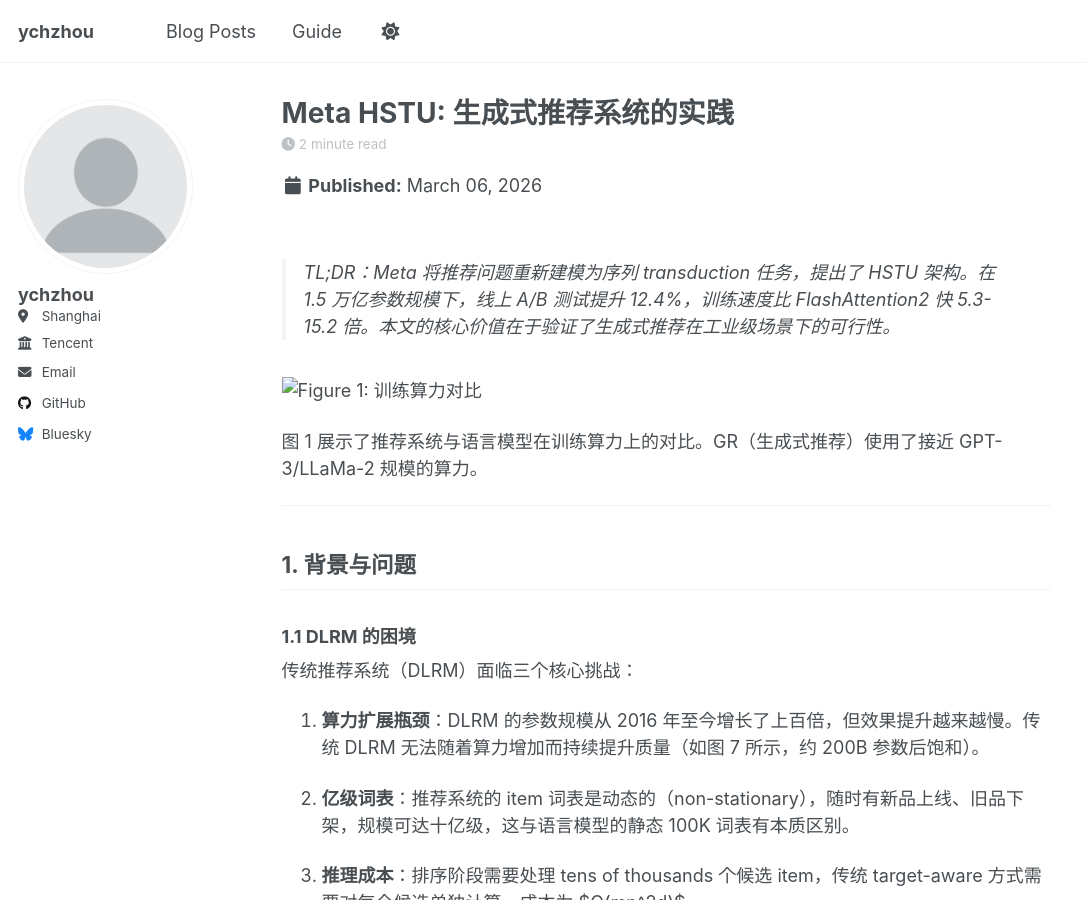
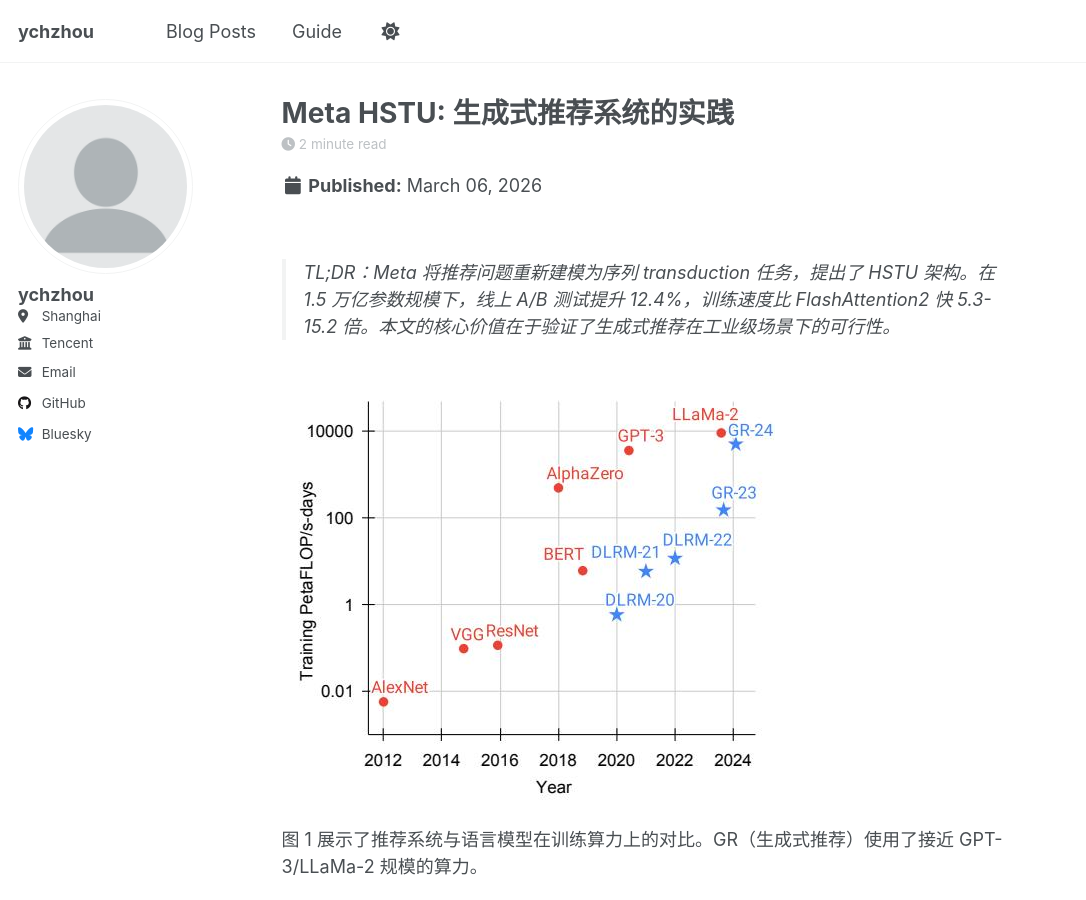
Before and after one commit to LTzycLT/ltzyclt.github.io, a Jekyll site: the page built from _posts/2026-03-06-meta-hstu-generative-recommendation.md, in a window 1280 px wide and 900 px high. Shown: the whole window, without its empty margins (0-1086 px from the left). Built offline with Jekyll 4.4.1, drawn with Linux system fonts in a browser that asks for light colours; a script that is not in the unit is left out; comment, search, counter and statistics services are not loaded.

Commit message:
Fix: remove leading underscore from image filenames
Jekyll ignores files starting with underscore by default.
Rename all images from _page_* to page_* and update references.

Co-Authored-By: Claude Opus 4.6 <noreply@anthropic.com>

```diff
--- a/_posts/2026-03-06-meta-hstu-generative-recommendation.md
+++ b/_posts/2026-03-06-meta-hstu-generative-recommendation.md
@@ -16,7 +16,7 @@ comments: true
 
 >TL;DR：Meta 将推荐问题重新建模为序列 transduction 任务，提出了 HSTU 架构。在 1.5 万亿参数规模下，线上 A/B 测试提升 12.4%，训练速度比 FlashAttention2 快 5.3-15.2 倍。本文的核心价值在于验证了生成式推荐在工业级场景下的可行性。
 
-![Figure 1: 训练算力对比](/images/2402_17152v3/_page_0_Figure_9.jpeg)
+![Figure 1: 训练算力对比](/images/2402_17152v3/page_0_Figure_9.jpeg)
 
 图 1 展示了推荐系统与语言模型在训练算力上的对比。GR（生成式推荐）使用了接近 GPT-3/LLaMa-2 规模的算力。
 
@@ -46,7 +46,7 @@ Meta 的解决方案是**生成式推荐（Generative Recommenders, GR）**：
 
 ### 2.1 统一时间序列
 
-![Figure 2: DLRMs vs GRs 特征对比](/images/2402_17152v3/_page_2_Figure_1.jpeg)
+![Figure 2: DLRMs vs GRs 特征对比](/images/2402_17152v3/page_2_Figure_1.jpeg)
 
 图 2 展示了 DLRM 和 GR 的特征处理方式差异：
 
@@ -76,7 +76,7 @@ $$p(a_{i+1} | \Phi_0, a_0, \Phi_1, a_1, \dots, \Phi_{i+1})$$
 
 ## 3. HSTU 架构
 
-![Figure 3: DLRMs vs HSTU 模型组件对比](/images/2402_17152v3/_page_3_Figure_10.jpeg)
+![Figure 3: DLRMs vs HSTU 模型组件对比](/images/2402_17152v3/page_3_Figure_10.jpeg)
 
 HSTU（Hirearchical Sequential Transduction Unit）的核心公式：
 
@@ -124,7 +124,7 @@ $$A(X)V(X) = \phi_2(Q(X)K(X)^T + rab^{p,t})V(X)$$
 
 用户行为序列长度分布是 skewed 的，很多序列很稀疏。SL 在训练时随机采样变长序列：
 
-![Figure 4: Stochastic Length 效果](/images/2402_17152v3/_page_6_Figure_4.jpeg)
+![Figure 4: Stochastic Length 效果](/images/2402_17152v3/page_6_Figure_4.jpeg)
 
 当 $\alpha=1.6$ 时，4096 长度的序列被压缩到约 776（压缩 80%+），但 NDCG 几乎不变。
 
@@ -152,8 +152,8 @@ $$O(m \cdot n^2 d)$$
 
 核心思想：**修改 attention mask，使得多个候选可以并行计算**
 
-![Figure 11: M-FALCON 训练与推理](/images/2402_17152v3/_page_23_Figure_3.jpeg)
-![Figure 11: M-FALCON 训练与推理](/images/2402_17152v3/_page_23_Figure_5.jpeg)
+![Figure 11: M-FALCON 训练与推理](/images/2402_17152v3/page_23_Figure_3.jpeg)
+![Figure 11: M-FALCON 训练与推理](/images/2402_17152v3/page_23_Figure_5.jpeg)
 
 - 在一次前向传播中同时处理 $b_m$ 个候选
 - 通过修改 attention mask，防止候选之间相互 attention
@@ -172,7 +172,7 @@ $$O(m \cdot n^2 d)$$
 
 ## 5. 效率对比
 
-![Figure 5: HSTU vs FlashAttention2 训练/推理效率](/images/2402_17152v3/_page_7_Figure_1.jpeg)
+![Figure 5: HSTU vs FlashAttention2 训练/推理效率](/images/2402_17152v3/page_7_Figure_1.jpeg)
 
 | 指标 | Transformer | HSTU |
 |------|-------------|------|
@@ -180,7 +180,7 @@ $$O(m \cdot n^2 d)$$
 | 推理速度 | 1x | 5.6x |
 | 激活显存 | 33d | 14d |
 
-![Figure 6: 线上推理吞吐对比](/images/2402_17152v3/_page_7_Figure_8.jpeg)
+![Figure 6: 线上推理吞吐对比](/images/2402_17152v3/page_7_Figure_8.jpeg)
 
 与生产 DLRM 对比：模型复杂度提升 285x，QPS 提升 1.50x-2.99x。
 
@@ -188,7 +188,7 @@ $$O(m \cdot n^2 d)$$
 
 ## 6. Scaling Law 验证
 
-![Figure 7: 扩展性对比 DLRM vs GR](/images/2402_17152v3/_page_8_Figure_1.jpeg)
+![Figure 7: 扩展性对比 DLRM vs GR](/images/2402_17152v3/page_8_Figure_1.jpeg)
 
 图 7 展示了关键发现：
 
```
Also changed, not shown: images/2402_17152v3/_x.png (deleted), images/2402_17152v3/page_0_Figure_9.jpeg (renamed from images/2402_17152v3/_page_0_Figure_9.jpeg), images/2402_17152v3/page_0_Figure_9.png (renamed from images/2402_17152v3/_page_0_Figure_9.png), images/2402_17152v3/page_18_Figure_1.jpeg (renamed from images/2402_17152v3/_page_18_Figure_1.jpeg), images/2402_17152v3/page_20_Figure_1.jpeg (renamed from images/2402_17152v3/_page_20_Figure_1.jpeg), images/2402_17152v3/page_21_Figure_13.jpeg (renamed from images/2402_17152v3/_page_21_Figure_13.jpeg), images/2402_17152v3/page_23_Figure_3.jpeg (renamed from images/2402_17152v3/_page_23_Figure_3.jpeg), images/2402_17152v3/page_23_Figure_5.jpeg (renamed from images/2402_17152v3/_page_23_Figure_5.jpeg), images/2402_17152v3/page_25_Figure_2.jpeg (renamed from images/2402_17152v3/_page_25_Figure_2.jpeg), images/2402_17152v3/page_25_Figure_4.jpeg (renamed from images/2402_17152v3/_page_25_Figure_4.jpeg), images/2402_17152v3/page_2_Figure_1.jpeg (renamed from images/2402_17152v3/_page_2_Figure_1.jpeg), images/2402_17152v3/page_3_Figure_10.jpeg (renamed from images/2402_17152v3/_page_3_Figure_10.jpeg), images/2402_17152v3/page_6_Figure_4.jpeg (renamed from images/2402_17152v3/_page_6_Figure_4.jpeg), images/2402_17152v3/page_7_Figure_1.jpeg (renamed from images/2402_17152v3/_page_7_Figure_1.jpeg), 2 more files.
